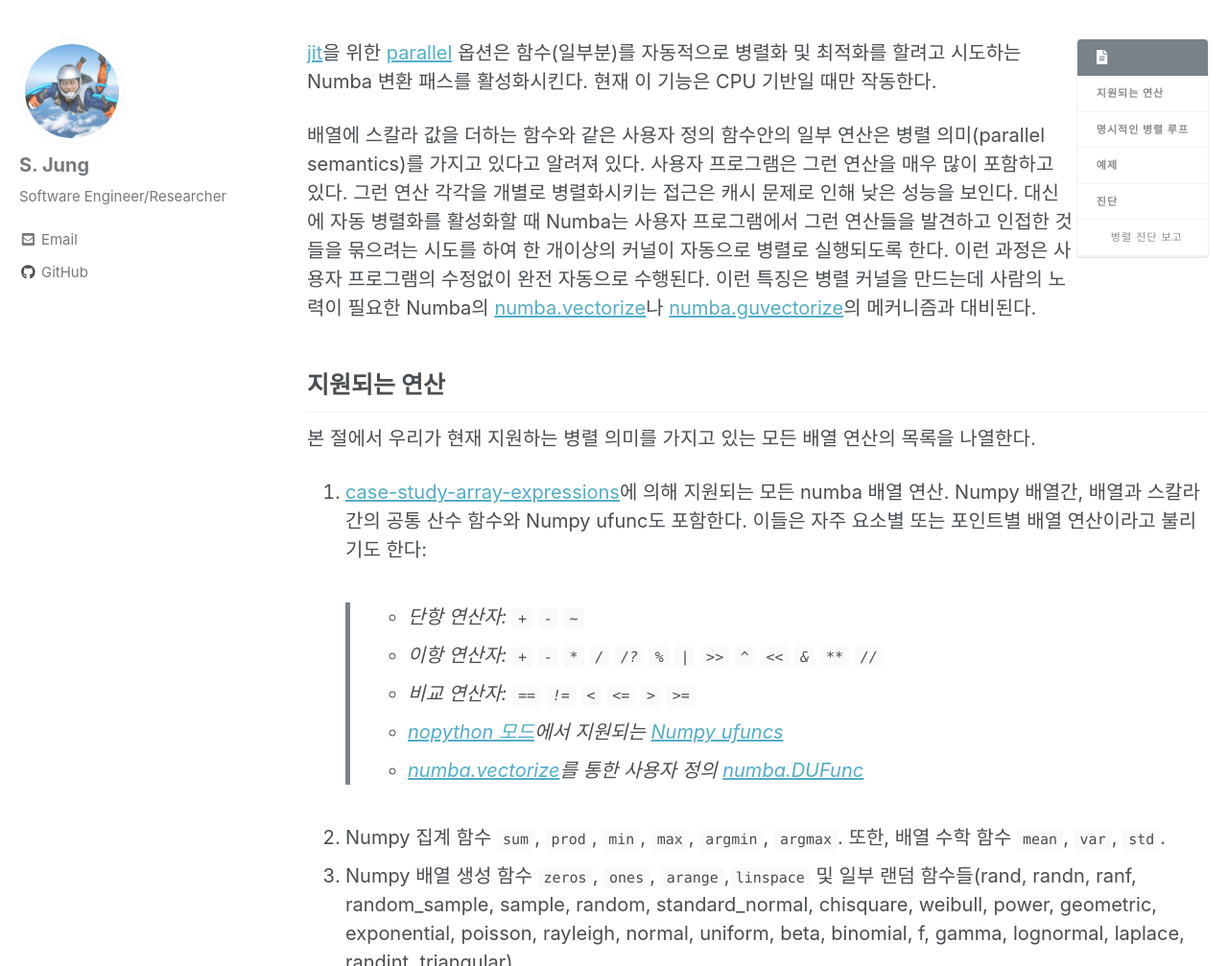
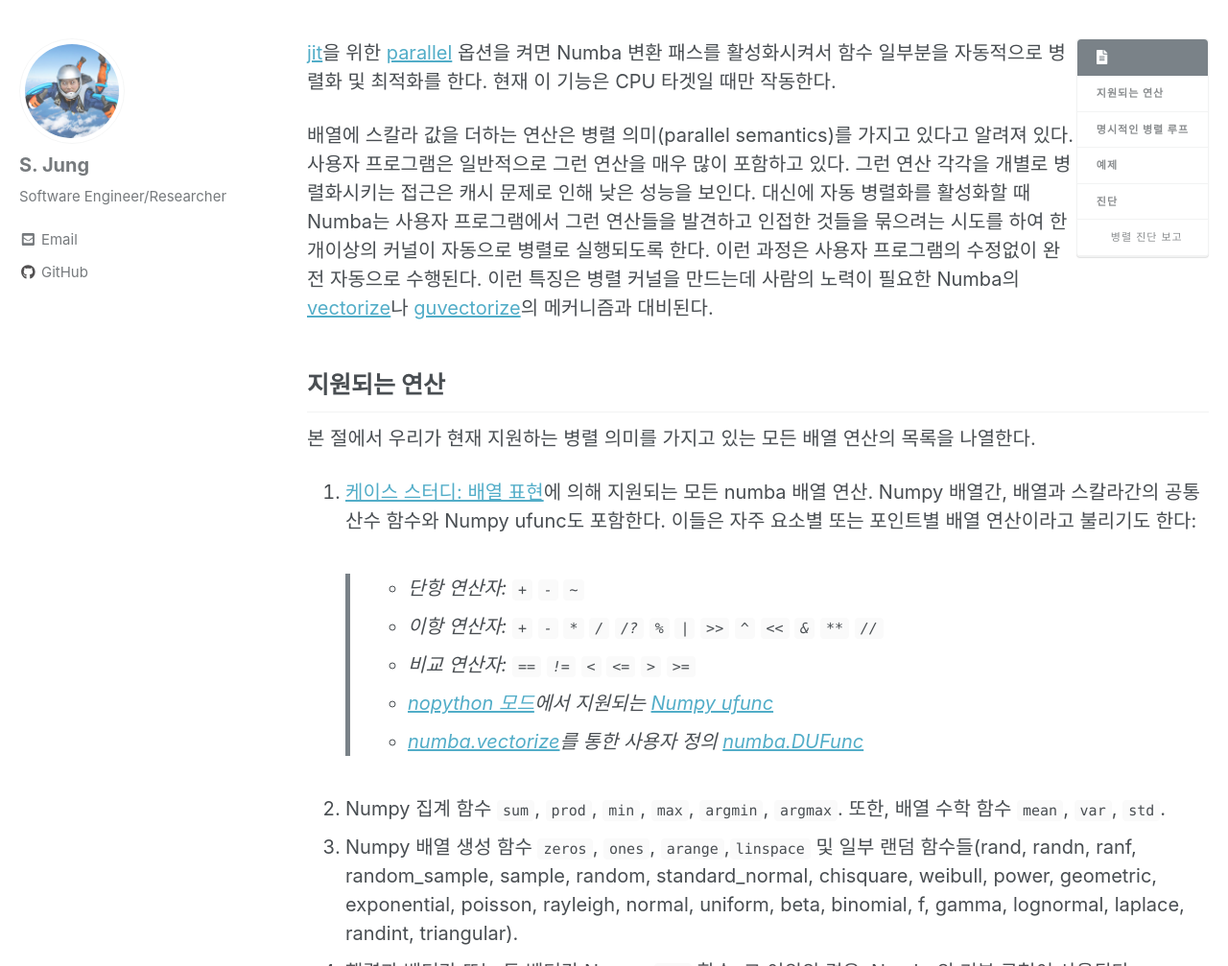
Before and after one commit to GuruJung/GuruJung.github.io, a Jekyll site: the page built from _posts/2019-06-06-numba_user_parallel.md, in a window 1280 px wide and 1400 px high. Shown: the part 393-1400 px from the top of the window at 96% size. Built offline with Jekyll 4.4.1, drawn with Linux system fonts in a browser that asks for light colours; nearby versions of some CDN libraries; some of the changed text lies outside the part shown.

Commit message:
Update 2019-06-06-numba_user_parallel.md

```diff
--- a/_posts/2019-06-06-numba_user_parallel.md
+++ b/_posts/2019-06-06-numba_user_parallel.md
@@ -17,30 +17,29 @@ mathjax: true
 last_modified_at:
 ---
 
-[jit][numba.jit]을 위한 [parallel][parallel_jit_option] 옵션은 함수(일부분)를 자동적으로 병렬화 및 최적화를 할려고 시도하는
-Numba 변환 패스를 활성화시킨다.
-현재 이 기능은 CPU 기반일 때만 작동한다.
+[jit][numba.jit]을 위한 [parallel][parallel_jit_option] 옵션을 켜면 Numba 변환 패스를 활성화시켜서 함수 일부분을 자동적으로 병렬화 및 최적화를 한다.
+현재 이 기능은 CPU 타겟일 때만 작동한다.
 
-배열에 스칼라 값을 더하는 함수와 같은 사용자 정의 함수안의 일부 연산은 병렬 의미(parallel semantics)를 가지고 있다고 알려져 있다.
-사용자 프로그램은 그런 연산을 매우 많이 포함하고 있다.
+배열에 스칼라 값을 더하는 연산은 병렬 의미(parallel semantics)를 가지고 있다고 알려져 있다.
+사용자 프로그램은 일반적으로 그런 연산을 매우 많이 포함하고 있다.
 그런 연산 각각을 개별로 병렬화시키는 접근은 캐시 문제로 인해 낮은 성능을 보인다.
 대신에 자동 병렬화를 활성화할 때 Numba는 사용자 프로그램에서 그런 연산들을 발견하고 인접한 것들을 묶으려는 시도를 하여
 한 개이상의 커널이 자동으로 병렬로 실행되도록 한다.
 이런 과정은 사용자 프로그램의 수정없이 완전 자동으로 수행된다.
-이런 특징은 병렬 커널을 만드는데 사람의 노력이 필요한 Numba의 [numba.vectorize]나 [numba.guvectorize]의 메커니즘과 대비된다.
+이런 특징은 병렬 커널을 만드는데 사람의 노력이 필요한 Numba의 [vectorize][numba.vectorize]나 [guvectorize][numba.guvectorize]의 메커니즘과 대비된다.
 
 ## 지원되는 연산 {#numba-parallel-supported}
 
 본 절에서 우리가 현재 지원하는 병렬 의미를 가지고 있는 모든 배열 연산의 목록을 나열한다.
 
-1.  [case-study-array-expressions]에 의해 지원되는 모든 numba 배열 연산.
+1.  [케이스 스터디: 배열 표현][case-study-array-expressions]에 의해 지원되는 모든 numba 배열 연산.
     Numpy 배열간, 배열과 스칼라간의 공통 산수 함수와 Numpy ufunc도 포함한다.
     이들은 자주 요소별 또는 포인트별 배열 연산이라고 불리기도 한다:
 
     > -   단항 연산자: `+` `-` `~`
     > -   이항 연산자: `+` `-` `*` `/` `/?` `%` `|` `>>` `^` `<<` `&` `**` `//`
     > -   비교 연산자: `==` `!=` `<` `<=` `>` `>=`
-    > -   [nopython 모드]에서 지원되는 [Numpy ufuncs]
+    > -   [nopython 모드]에서 지원되는 [Numpy ufunc][Numpy ufuncs]
     > -   [numba.vectorize]를 통한 사용자 정의 [numba.DUFunc]
 
 2.  Numpy 집계 함수 `sum`, `prod`, `min`, `max`, `argmin`, `argmax`. 또한, 배열 수학 함수 `mean`, `var`, `std`.
@@ -120,9 +119,9 @@ Numba 변환 패스를 활성화시킨다.
     이는 내적 `dot` 연산과 그 후의 모든 포인트별 배열 연산을 가리킨다.
 6.  외적 `dot` 연산은 다른 차원의 배열을 반환하기 때문에 위의 커널과는 결합되지 않는다.
 
-여기서, 병렬 하드웨어의 이점을 살리기 위해 요구되는 것은 단 하나, [numba.jit]를 위한 [parallel_jit_option] 옵션을 설정하는 것이다.
+여기서, 병렬 하드웨어의 이점을 살리기 위해 요구되는 것은 단 하나, [jit][numba.jit]을 위한 [parallel][parallel_jit_option] 옵션을 설정하는 것이다.
 `logistic_regression` 함수 그 자체는 수정할 필요가 없다.
-만약에 [numba.guvectorize]를 사용하여 동일하게 병렬 구현을 하려면
+만약에 [guvectorize][numba.guvectorize]를 사용하여 동일하게 병렬 구현을 하려면
 병렬화될 수 있는 커널을 추출하기 위해서 코드를 광범위하게 고쳐야 하고, 이는 매우 지루하면서도 어려운 일이다.
 
 
@@ -133,7 +132,7 @@ Numba 변환 패스를 활성화시킨다.
 때때로 어떤 루프나 변환에 대한 진단을 빠뜨린다.
 {: .notice--warning}
 
-[numba.jit]에 [parallel_jit_option] 옵션의 적용은 데코레이트되는 코드를 자동적으로 병렬화하는 변환에 대한 진단 정보를 만들어 낼 수 있다.
+[jit][numba.jit]에 [parallel][parallel_jit_option] 옵션의 적용은 데코레이트되는 코드를 자동적으로 병렬화하는 변환에 대한 진단 정보를 만들어 낼 수 있다.
 이 정보는 두 가지 방법으로 접근될 수 있는데, 하나는 환경 변수 [NUMBA_PARALLEL_DIAGNOSTICS]를 설정하는 것이고
 다른 하나는 [Dispatcher.parallel_diagnostics]를 호출하는 것이다.
 두 방법 모두 같은 정보를 제공하며 `STDOUT`에 정보 출력한다.
```
Also changed, not shown: other parts of _posts/2019-06-06-numba_user_parallel.md (+4 -4 lines).
